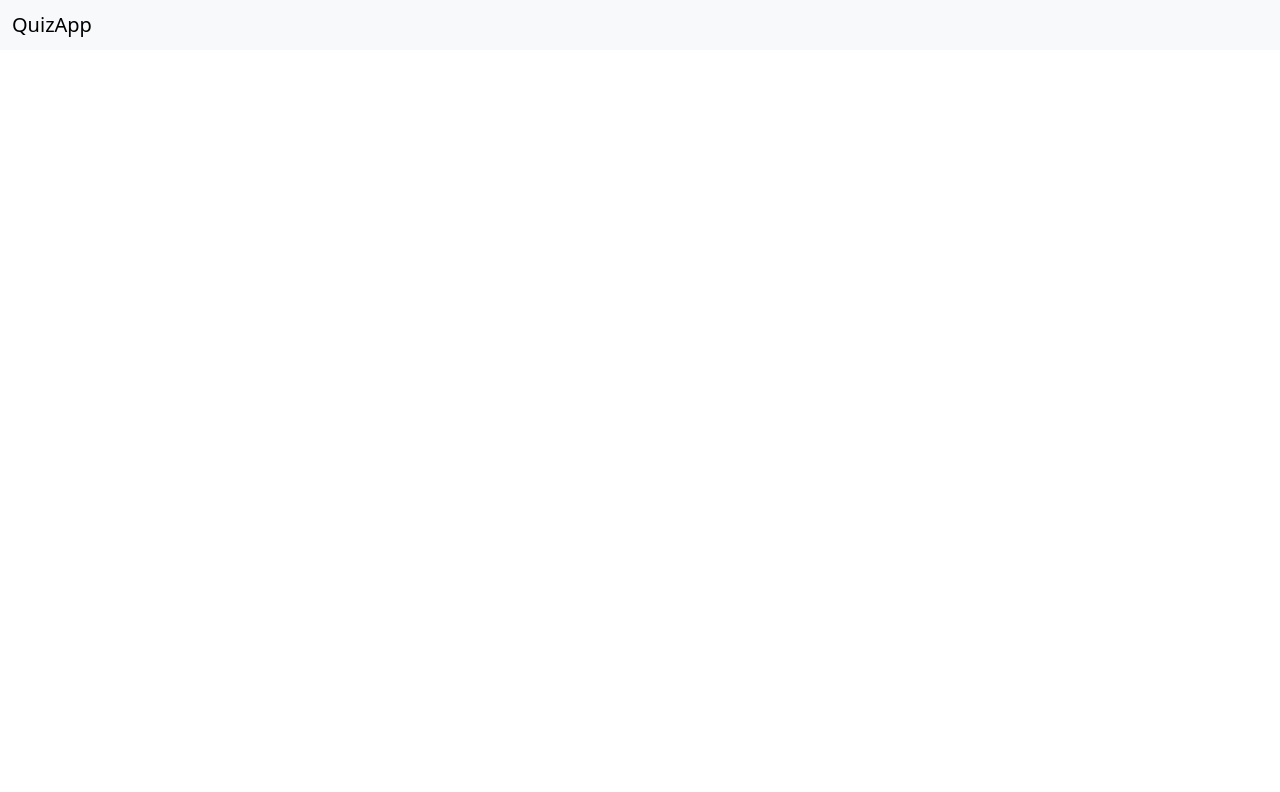
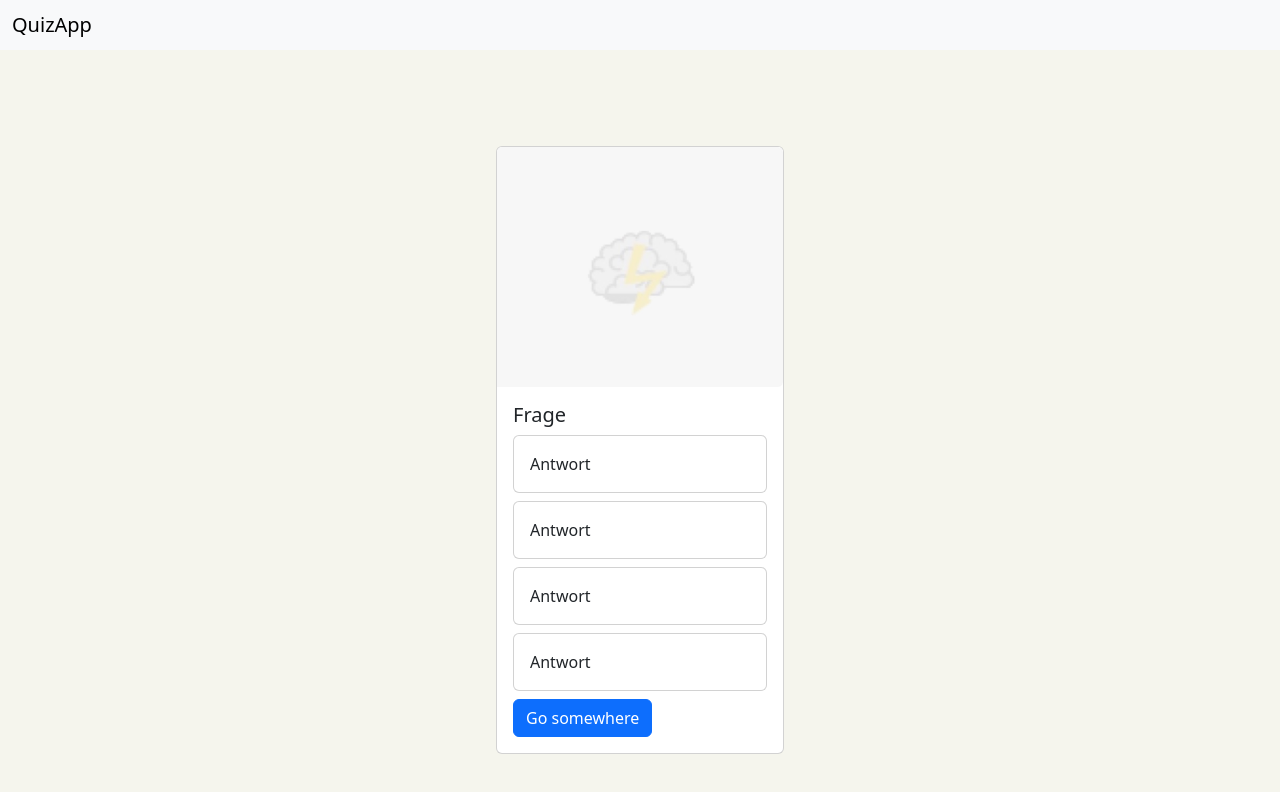
Before and after one commit to GalasMichal/QuizApp, a plain HTML site: page index.html in a window 1280 px wide. Drawn offline with nearby package versions, Linux system fonts and the light colour scheme.

Commit message:
main site quiz card added

```diff
--- a/index.html
+++ b/index.html
@@ -1,14 +1,23 @@
 <!DOCTYPE html>
 <html lang="en">
   <head>
-    <meta charset="UTF-8">
-    <meta name="viewport" content="width=device-width, initial-scale=1.0">
+    <meta charset="UTF-8" />
+    <meta name="viewport" content="width=device-width, initial-scale=1.0" />
     <title>Document</title>
-    <link rel="stylesheet" href="style.css">
+    <link rel="stylesheet" href="style.css" />
     <script src="script.js"></script>
     <!-- Bootstrap file -->
-    <link href="https://cdn.jsdelivr.net/npm/bootstrap@5.3.1/dist/css/bootstrap.min.css" rel="stylesheet" integrity="sha384-4bw+/aepP/YC94hEpVNVgiZdgIC5+VKNBQNGCHeKRQN+PtmoHDEXuppvnDJzQIu9" crossorigin="anonymous">
-    <script src="https://cdn.jsdelivr.net/npm/bootstrap@5.3.1/dist/js/bootstrap.bundle.min.js" integrity="sha384-HwwvtgBNo3bZJJLYd8oVXjrBZt8cqVSpeBNS5n7C8IVInixGAoxmnlMuBnhbgrkm" crossorigin="anonymous"></script>
+    <link
+      href="https://cdn.jsdelivr.net/npm/bootstrap@5.3.1/dist/css/bootstrap.min.css"
+      rel="stylesheet"
+      integrity="sha384-4bw+/aepP/YC94hEpVNVgiZdgIC5+VKNBQNGCHeKRQN+PtmoHDEXuppvnDJzQIu9"
+      crossorigin="anonymous"
+    />
+    <script
+      src="https://cdn.jsdelivr.net/npm/bootstrap@5.3.1/dist/js/bootstrap.bundle.min.js"
+      integrity="sha384-HwwvtgBNo3bZJJLYd8oVXjrBZt8cqVSpeBNS5n7C8IVInixGAoxmnlMuBnhbgrkm"
+      crossorigin="anonymous"
+    ></script>
   </head>
   <body>
     <nav class="navbar bg-body-tertiary">
@@ -16,5 +25,41 @@
         <span class="navbar-brand mb-0 h1">QuizApp</span>
       </div>
     </nav>
+
+    <div class="container">
+      <div class="card" style="width: 18rem">
+        <img src="img/brainbg.jpg" class="card-img-top" alt="..." />
+        <div class="card-body">
+          <h5 class="card-title">Frage</h5>
+
+          <div class="card mb-2">
+            <div class="card-body">
+              Antwort
+            </div>
+          </div>
+
+          <div class="card mb-2">
+            <div class="card-body">
+              Antwort
+            </div>
+          </div>
+
+          <div class="card mb-2">
+            <div class="card-body">
+              Antwort
+            </div>
+          </div>
+
+          <div class="card mb-2">
+            <div class="card-body">
+              Antwort
+            </div>
+          </div>
+
+
+          <a href="#" class="btn btn-primary">Go somewhere</a>
+        </div>
+      </div>
+    </div>
   </body>
 </html>
--- a/style.css
+++ b/style.css
@@ -0,0 +1,11 @@
+body {
+    background-color: #f5f5ed !important;
+}
+
+.container {
+    background-color: #f5f5ed !important;
+    min-height: 100vh;
+    display: flex;
+    justify-content: center;
+    align-items: center;
+}
```
Also changed, not shown: img/Option 1 Copy 12.jpg (renamed from Quizapp/Option 1 Copy 12.jpg), img/Option 1 Copy 15.jpg (renamed from Quizapp/Option 1 Copy 15.jpg), img/Option 1 Copy 16.jpg (renamed from Quizapp/Option 1 Copy 16.jpg), img/Option 1 Copy 17.jpg (renamed from Quizapp/Option 1 Copy 17.jpg), img/brain result.png (renamed from Quizapp/brain result.png), img/brainbg.jpg (renamed from Quizapp/brainbg.jpg), img/logo.png (renamed from Quizapp/logo.png), img/tropy.png (renamed from Quizapp/tropy.png). Lines whose indentation alone changed are shown as unchanged.
